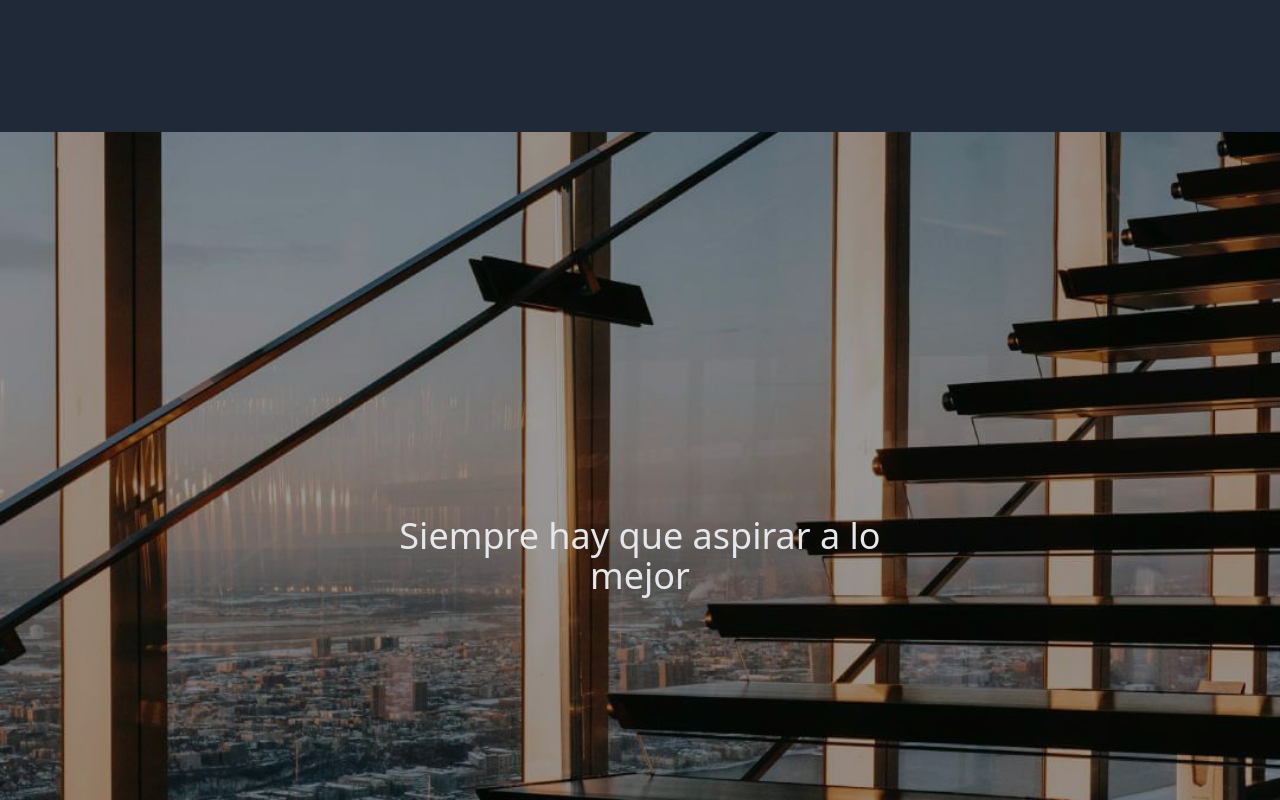
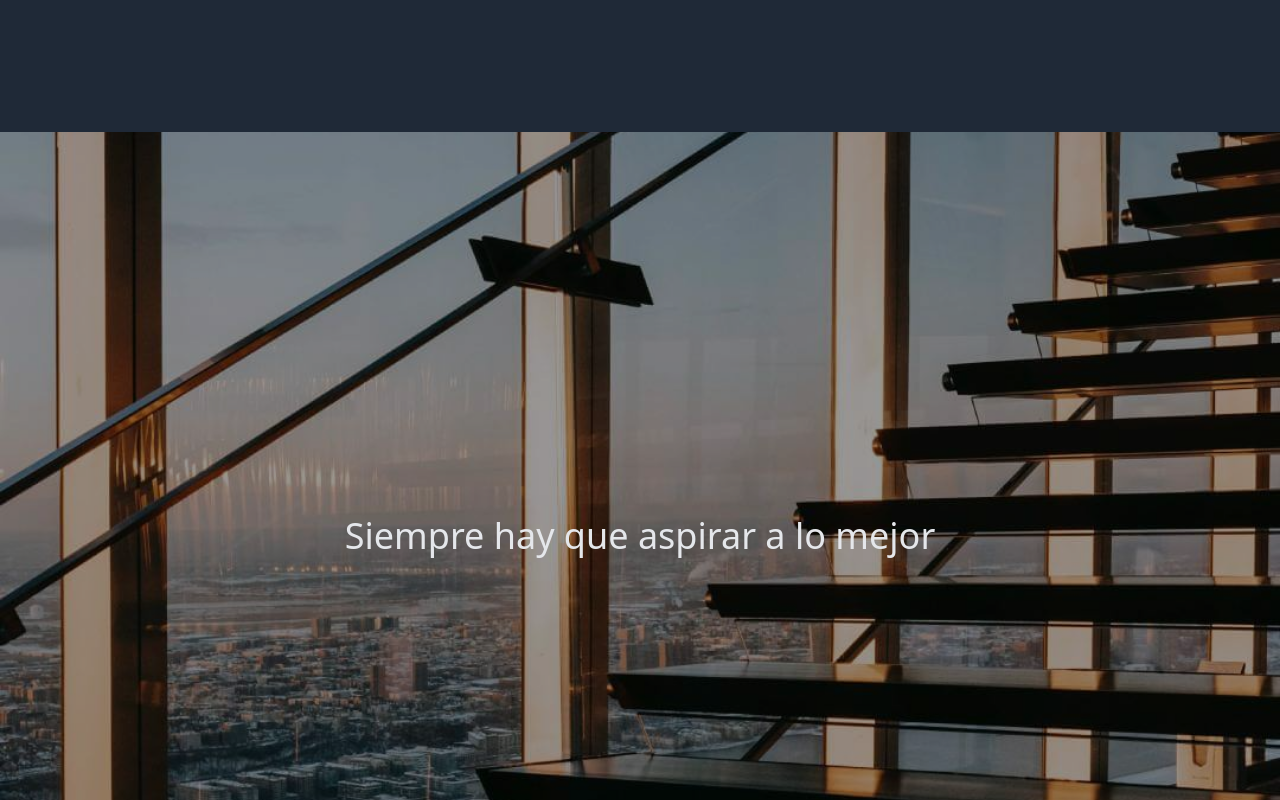
Before and after one commit to danielmateu/porfolio, a React (Vite) app: page / in a window 1280 px wide. Shown: the part 1540-2340 px from the top of the page. Built offline with nearby package versions, Linux system fonts and the light colour scheme.

Commit message:
Estilos en los titulos

```diff
--- a/src/components/FirstTitle.jsx
+++ b/src/components/FirstTitle.jsx
@@ -3,8 +3,8 @@ import { Link } from 'react-scroll'
 
 export const FirstTitle = () => {
     return (
-        <div className="min-h-screen flex flex-col justify-center items-center bg-music bg-fixed bg-cover bg-center bg-no-repeat" id='hero'>
-            <h2 className='text-4xl text-center text-gray-200 bg-gray-600  bg-opacity-40 dark:bg-black dark:bg-opacity-40 transition-all p-96 w-full'>
+        <div className="flex justify-center items-center  min-h-screen bg-music bg-fixed bg-cover bg-center bg-no-repeat" id='hero'>
+            <h2 className='py-96 text-4xl text-center justify-center text-gray-200 bg-gray-600  bg-opacity-40 dark:bg-black dark:bg-opacity-40 transition-all w-full'>
                 Soy el <Link to='dani' className='hover:text-blue-200 transition-colors cursor-pointer' spy={true} smooth={true} offset={0} duration={500} >Frontend Developer</Link>
             </h2>
         </div>
--- a/src/components/SecondTitle.jsx
+++ b/src/components/SecondTitle.jsx
@@ -3,8 +3,8 @@ import { Link } from 'react-scroll'
 
 export const SecondTitle = () => {
     return (
-        <div className="min-h-screen flex flex-col justify-center items-center bg-stairs bg-fixed bg-cover bg-center bg-no-repeat ">
-            <h2 className='text-4xl text-center text-gray-200 bg-gray-600 bg-opacity-40 dark:bg-black dark:bg-opacity-40 transition-all p-96 w-full '>Siempre hay que <Link to='about_me' className='hover:text-blue-200 transition-colors cursor-pointer' spy={true} smooth={true} offset={0} duration={500} >aspirar a lo mejor</Link></h2>
+        <div className="flex justify-center items-center  min-h-screen bg-stairs bg-fixed bg-cover bg-center bg-no-repeat ">
+            <h2 className='px-10 py-96 text-4xl text-center justify-center text-gray-200 bg-gray-600  bg-opacity-40 dark:bg-black dark:bg-opacity-40 transition-all w-full'>Siempre hay que <Link to='about_me' className='hover:text-blue-200 transition-colors cursor-pointer' spy={true} smooth={true} offset={0} duration={500} >aspirar a lo mejor</Link></h2>
         </div>
     )
 }
--- a/src/components/ThirdTitle.jsx
+++ b/src/components/ThirdTitle.jsx
@@ -3,8 +3,8 @@ import { Link } from 'react-scroll'
 
 export const ThirdTitle = () => {
     return (
-        <div className="min-h-screen flex flex-col justify-center items-center bg-develop bg-fixed bg-cover bg-center bg-no-repeat">
-            <h2 className='text-4xl text-center text-gray-200 bg-gray-600 bg-opacity-40 dark:bg-black dark:bg-opacity-40 transition-all p-96 w-full'>Tengo claro que<Link to='my_works' className='hover:text-blue-200 transition-colors cursor-pointer' spy={true} smooth={true} offset={0} duration={500} > lo voy a conseguir</Link></h2>
+        <div className="flex justify-center items-center  min-h-screen  bg-develop bg-cover bg-center bg-no-repeat">
+            <h2 className='px-10 py-96 text-4xl text-center justify-center text-gray-200 bg-gray-600  bg-opacity-40 dark:bg-black dark:bg-opacity-40 transition-all w-full'>Tengo claro que<Link to='my_works' className='hover:text-blue-200 transition-colors cursor-pointer' spy={true} smooth={true} offset={0} duration={500} > lo voy a conseguir</Link></h2>
         </div>
     )
 }
```
